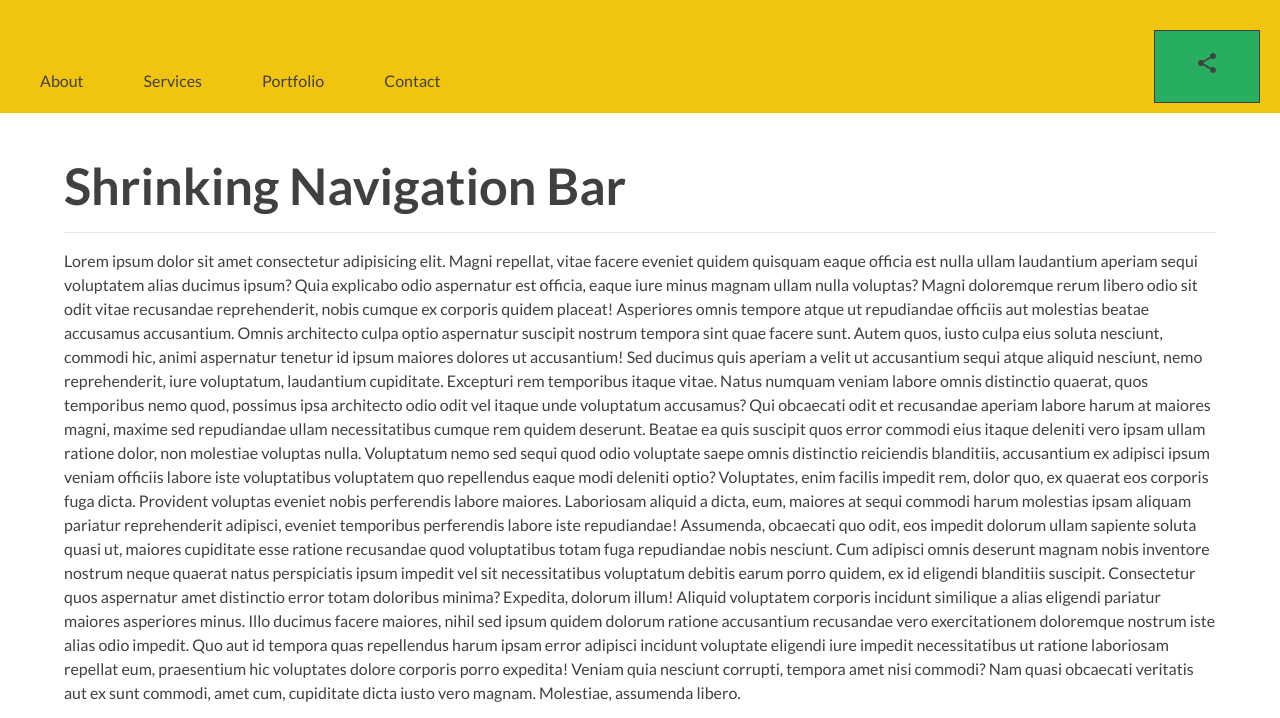
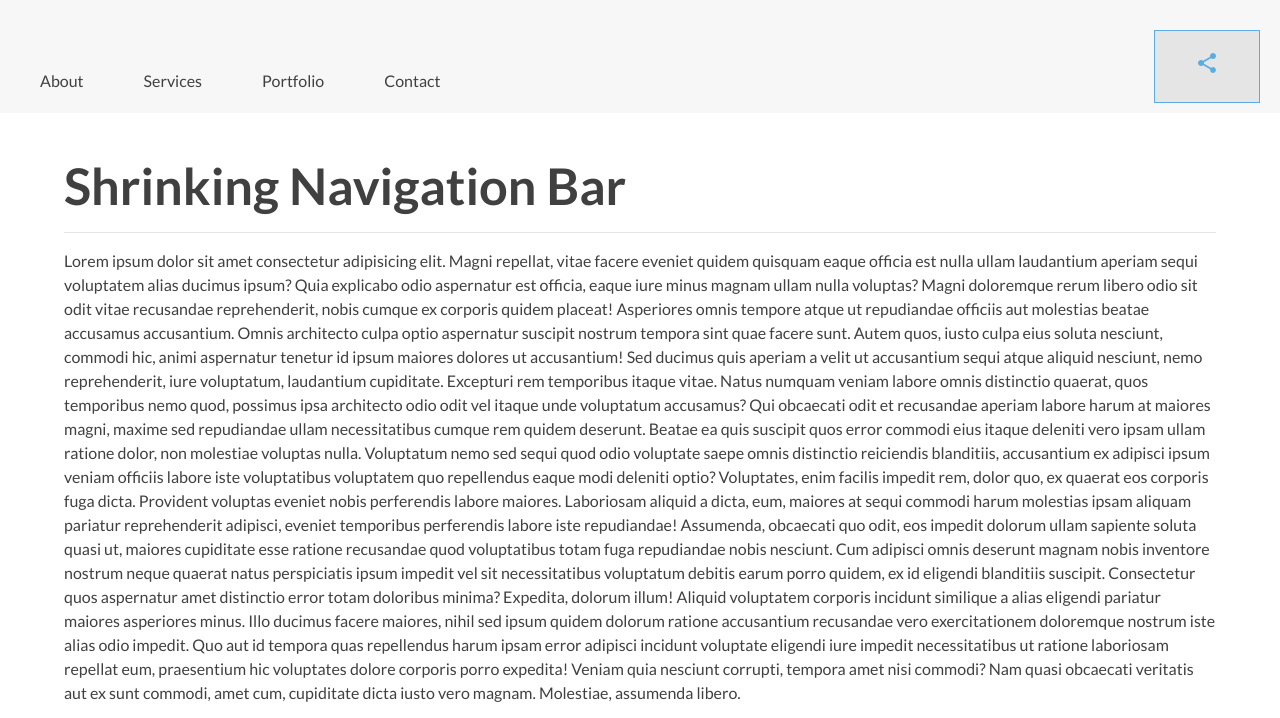
Before and after one commit to Mohamed-M/Archetype, a website: page production/navigations/shrinking-navbar.html in a window 1280 px wide. Shown: the top 718 px of the page. Drawn offline with Linux system fonts and the light colour scheme.

Commit message:
[SCSS] Change Navbar colors to neutral gray colors

```diff
--- a/development/scss/navigations/_shrinking-navbar.scss
+++ b/development/scss/navigations/_shrinking-navbar.scss
@@ -11,7 +11,7 @@
   width: 100%;
   padding: 1rem 2rem;
 
-  background-color: $yellow;
+  background-color: lighten($light-gray, 7%);
 
   > .shrinking-menu {
       display: flex;
@@ -24,11 +24,11 @@
         display: inline-block;
         padding: 2rem 4rem;
         margin: 2rem 0 0 2rem;
-        border: .1rem solid $dark-gray;
+        border: .1rem solid $info;
 
-        background-color: $greensea;
+        background-color: $light-gray;
 
-        color: $dark-gray;
+        color: $info;
         font-size: 2rem;
         text-transform: uppercase;
 
```
Also changed, not shown: production/css/style.css.
